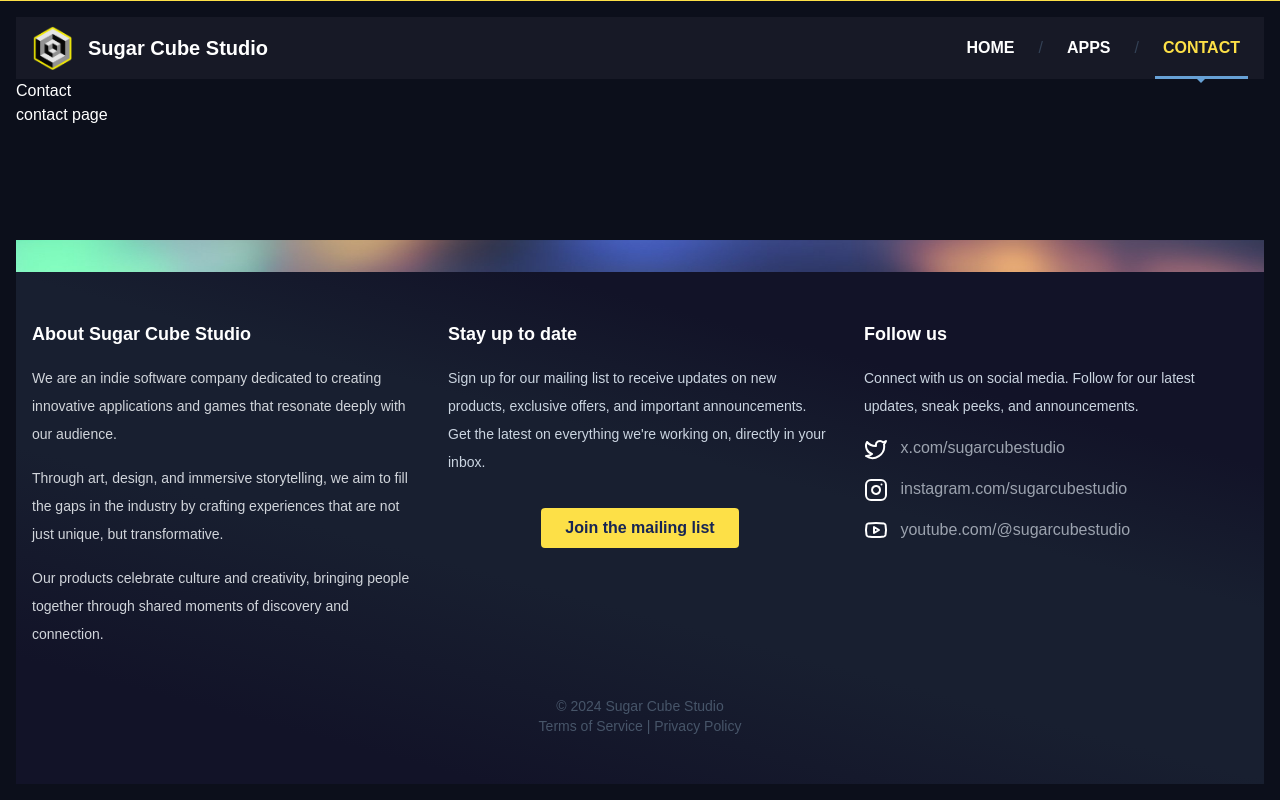
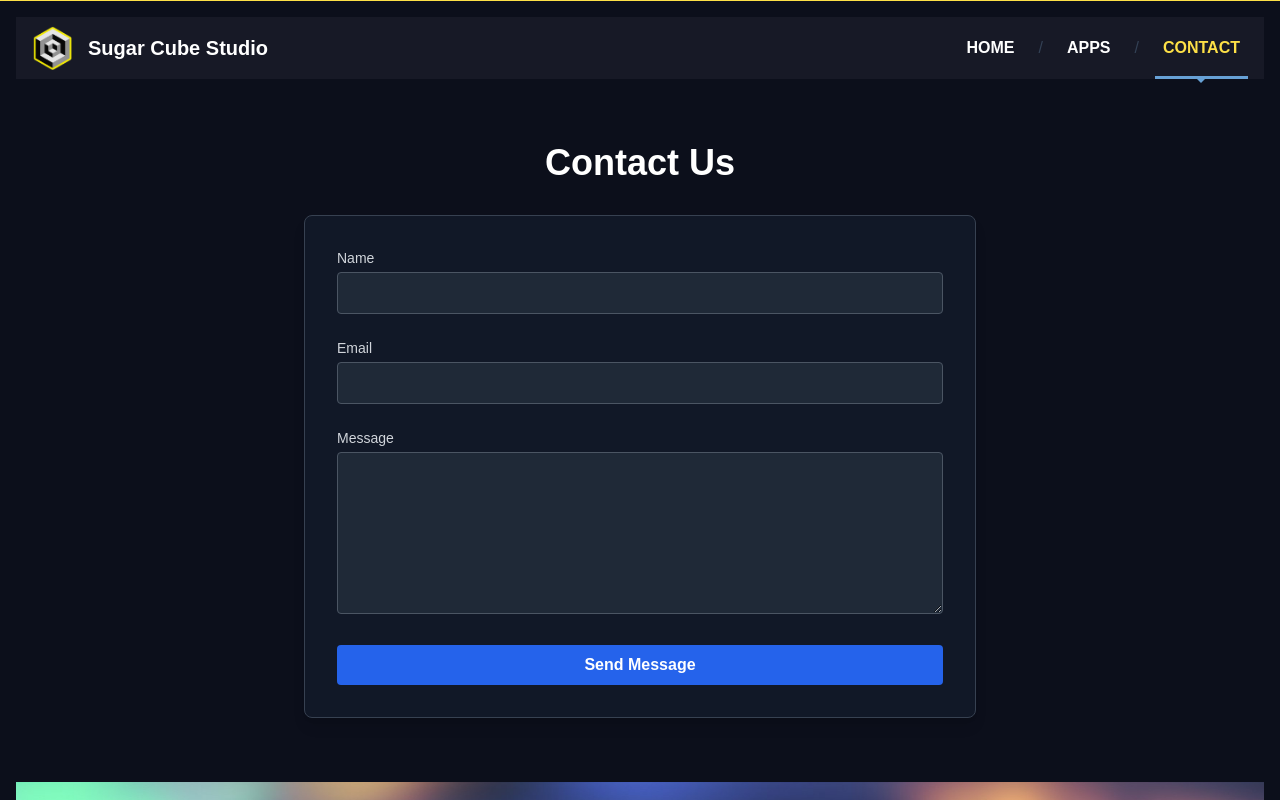
Before and after one commit to westwick/sugarcubestudio, a Nuxt app: page /contact in a window 1280 px wide. Shown: the top 800 px of the page. Built offline with nearby package versions, Linux system fonts and the light colour scheme.

Commit message:
add initial contact page (needs a slightly spicier design perhaps)

```diff
--- a/components/HomeApps.vue
+++ b/components/HomeApps.vue
@@ -34,6 +34,7 @@
 
 <script setup>
 import appMockupImage from "~/assets/images/nowruz-mockup.png";
+// made with mockuphone.com
 </script>
 
 <style scoped>
--- a/pages/contact.vue
+++ b/pages/contact.vue
@@ -1,12 +1,100 @@
 <template>
-  <div class="container mx-auto">
-    <h1>Contact</h1>
-    <p>contact page</p>
+  <div class="container mx-auto py-16 px-4">
+    <h1 class="text-4xl font-bold mb-8 text-center text-white">Contact Us</h1>
+    <div
+      class="max-w-2xl mx-auto bg-gray-900 p-8 rounded-lg shadow-lg border border-gray-700"
+    >
+      <form @submit.prevent="submitForm" class="space-y-6">
+        <div>
+          <label for="name" class="block text-sm font-medium text-gray-300 mb-1"
+            >Name</label
+          >
+          <input
+            type="text"
+            id="name"
+            v-model="name"
+            required
+            class="w-full px-4 py-2 rounded border border-gray-600 bg-gray-800 text-white focus:border-blue-500 focus:ring-1 focus:ring-blue-500 focus:outline-none"
+          />
+        </div>
+        <div>
+          <label
+            for="email"
+            class="block text-sm font-medium text-gray-300 mb-1"
+            >Email</label
+          >
+          <input
+            type="email"
+            id="email"
+            v-model="email"
+            required
+            class="w-full px-4 py-2 rounded border border-gray-600 bg-gray-800 text-white focus:border-blue-500 focus:ring-1 focus:ring-blue-500 focus:outline-none"
+          />
+        </div>
+        <div>
+          <label
+            for="message"
+            class="block text-sm font-medium text-gray-300 mb-1"
+            >Message</label
+          >
+          <textarea
+            id="message"
+            v-model="message"
+            rows="6"
+            required
+            class="w-full px-4 py-2 rounded border border-gray-600 bg-gray-800 text-white focus:border-blue-500 focus:ring-1 focus:ring-blue-500 focus:outline-none"
+          ></textarea>
+        </div>
+        <div>
+          <button
+            type="submit"
+            class="w-full bg-blue-600 hover:bg-blue-700 text-white font-bold py-2 px-4 rounded transition-all duration-300"
+          >
+            Send Message
+          </button>
+        </div>
+      </form>
+    </div>
   </div>
 </template>
 
 <script setup lang="ts">
+const name = ref("");
+const email = ref("");
+const message = ref("");
+
+const submitForm = () => {
+  console.log("Form submitted with data:", {
+    name: name.value,
+    email: email.value,
+    message: message.value,
+  });
+  // Here you would typically send the form data to your backend or API
+  // After successful submission, you might want to clear the form or show a success message
+  name.value = "";
+  email.value = "";
+  message.value = "";
+  alert("Thank you for your message. We'll get back to you soon!");
+};
+
 useHead({
-  title: 'Contact'
-})
+  title: "Contact",
+  meta: [
+    {
+      name: "description",
+      content: "Contact Sugar Cube Studio. We'd love to hear from you!",
+    },
+    { property: "og:title", content: "Contact Sugar Cube Studio" },
+    {
+      property: "og:description",
+      content:
+        "Get in touch with Sugar Cube Studio. We're here to answer your questions and hear your feedback.",
+    },
+    {
+      property: "og:url",
+      content: "https://sugarcubestudio.netlify.app/contact",
+    },
+    { property: "og:type", content: "website" },
+  ],
+});
 </script>
```
